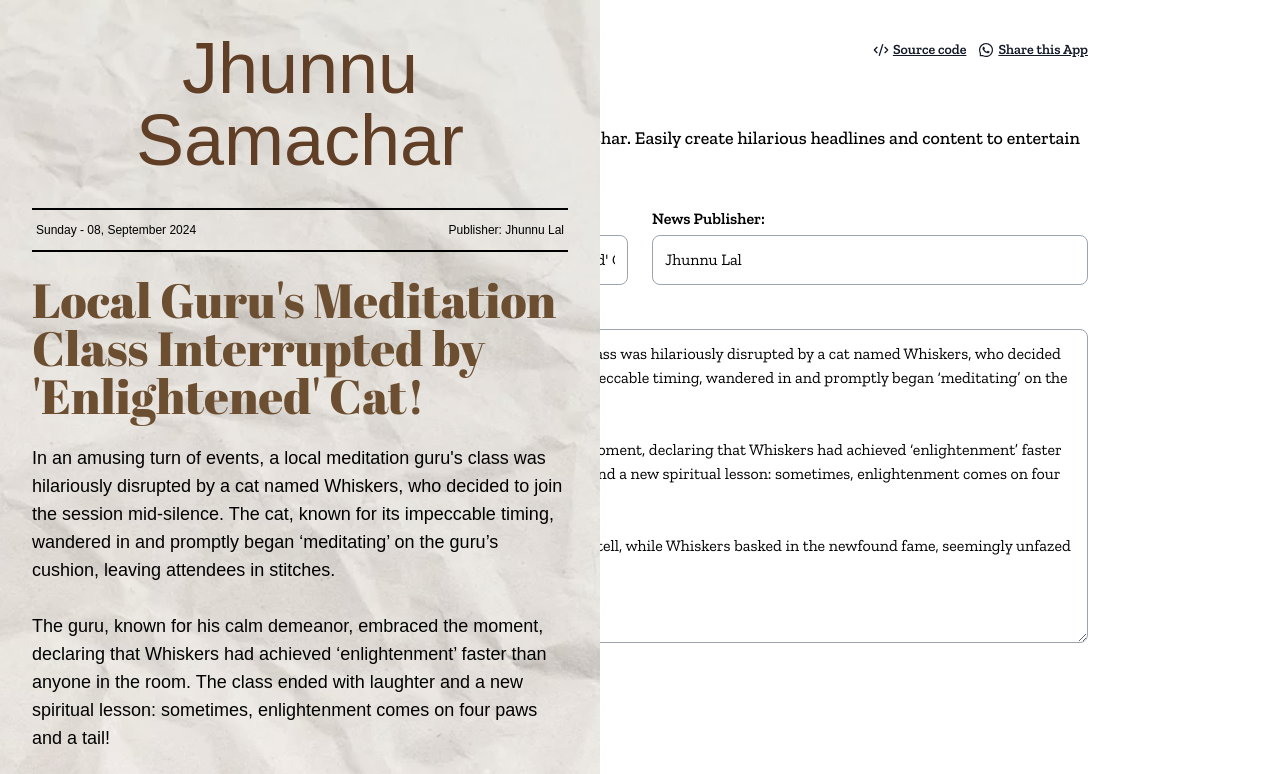
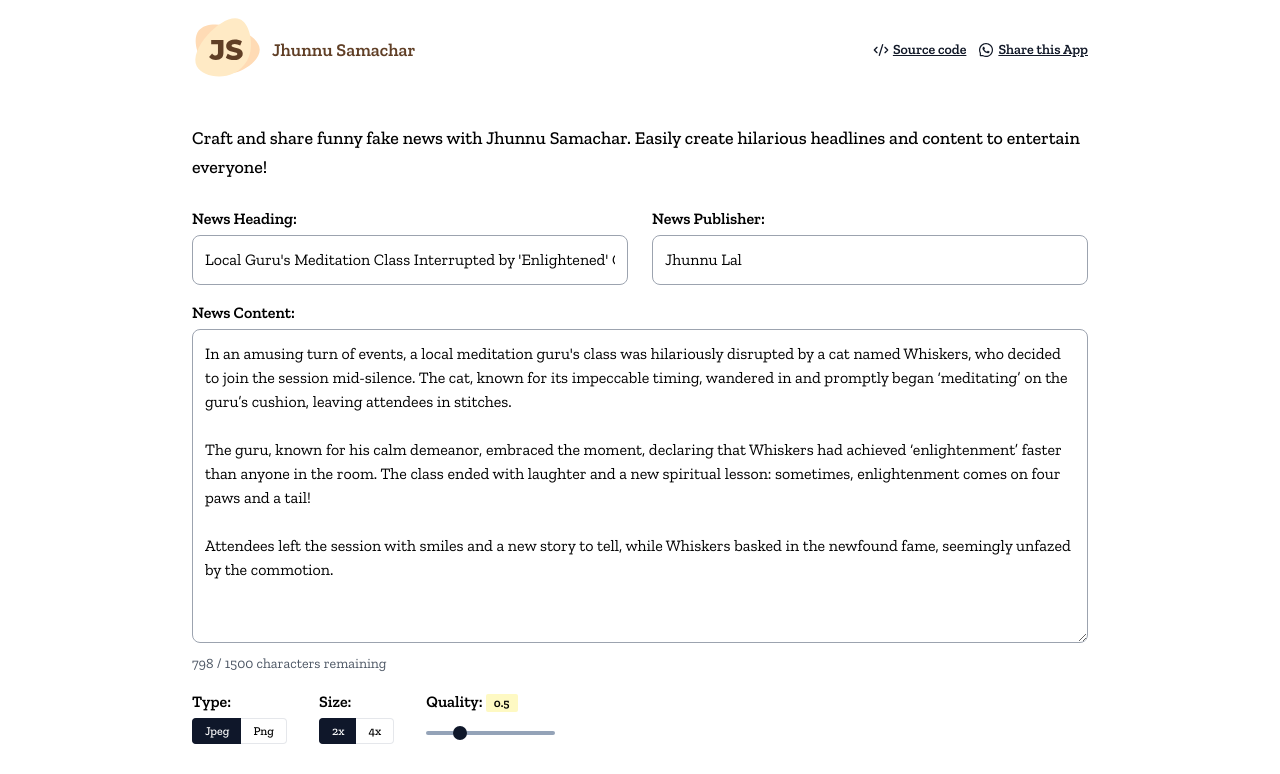
Before and after one commit to vijayhardaha/jhunnu-samachar, a Next.js app: page / in a window 1280 px wide. Shown: the top 774 px of the page. Built offline with nearby package versions, Linux system fonts and the light colour scheme; no server answers; a web font is replaced by a local one.

Commit message:
refactor: set zindex and opacity to hide then section

```diff
--- a/src/components/NewsPreview.js
+++ b/src/components/NewsPreview.js
@@ -24,7 +24,7 @@ const NewsPreview = ({ news }) => {
 	const contentFontClass = containsHindi(content) ? hindiTextFont.className : englishTextFont.className;
 
 	return (
-		<div className="fixed inset-0 z-10 max-w-[600px] overflow-hidden bg-white opacity-1">
+		<div className="fixed inset-0 max-w-[600px] overflow-hidden bg-white -z-10 opacity-0">
 			<div id="news-preview" className="relative">
 				<div
 					className="absolute inset-0 bg-cover bg-center"
```
